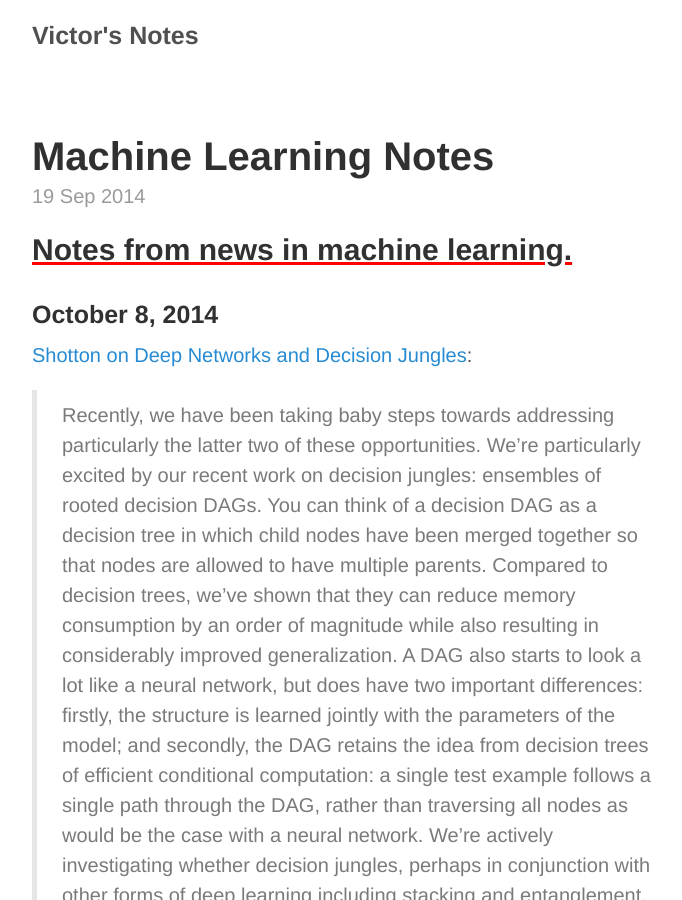
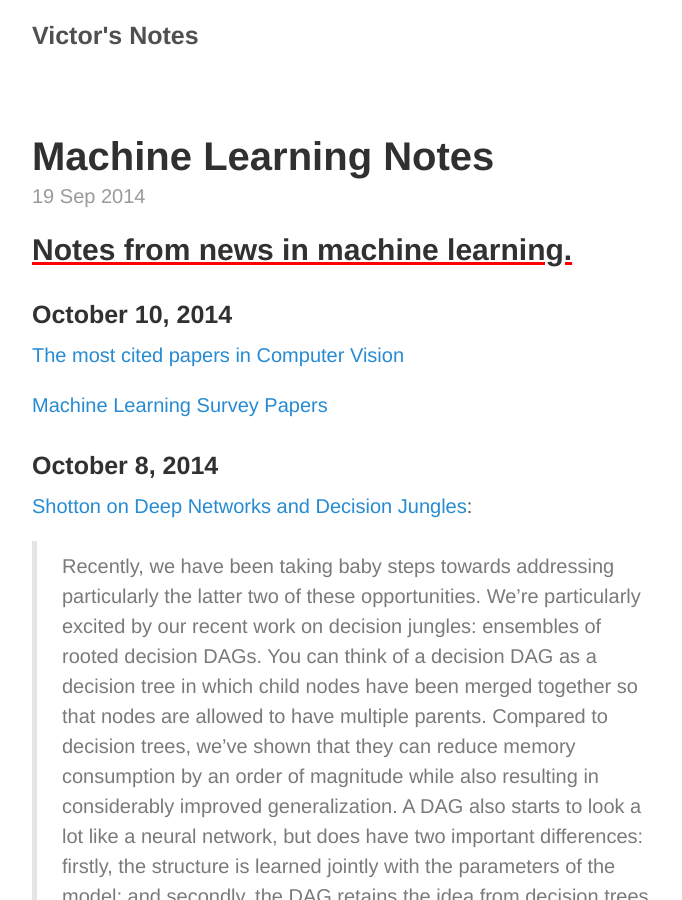
Before and after one commit to victorgan/victorgan.github.io, a Jekyll site: the page built from _posts/2014-09-19-machine-learning-notes.md, in a window 1280 px wide and 900 px high. Shown: the whole window, without its empty margins (248-930 px from the left). Built offline with Jekyll 4.4.1, drawn with Linux system fonts in a browser that asks for light colours; nearby versions of some CDN libraries; library files that are not in the unit come from our copies; comment, search, counter and statistics services are not loaded.

Commit message:
Update 2014-09-19-machine-learning-notes.md

```diff
--- a/_posts/2014-09-19-machine-learning-notes.md
+++ b/_posts/2014-09-19-machine-learning-notes.md
@@ -4,6 +4,11 @@ title: Machine Learning Notes
 ---
 
 ## Notes from news in machine learning.
+
+### October 10, 2014
+[The most cited papers in Computer Vision](http://computervisionblog.wordpress.com/2012/02/10/the-most-cited-papers-in-computer-vision/)
+
+[Machine Learning Survey Papers](http://www.mlsurveys.com/)
 
 ### October 8, 2014
 
```
